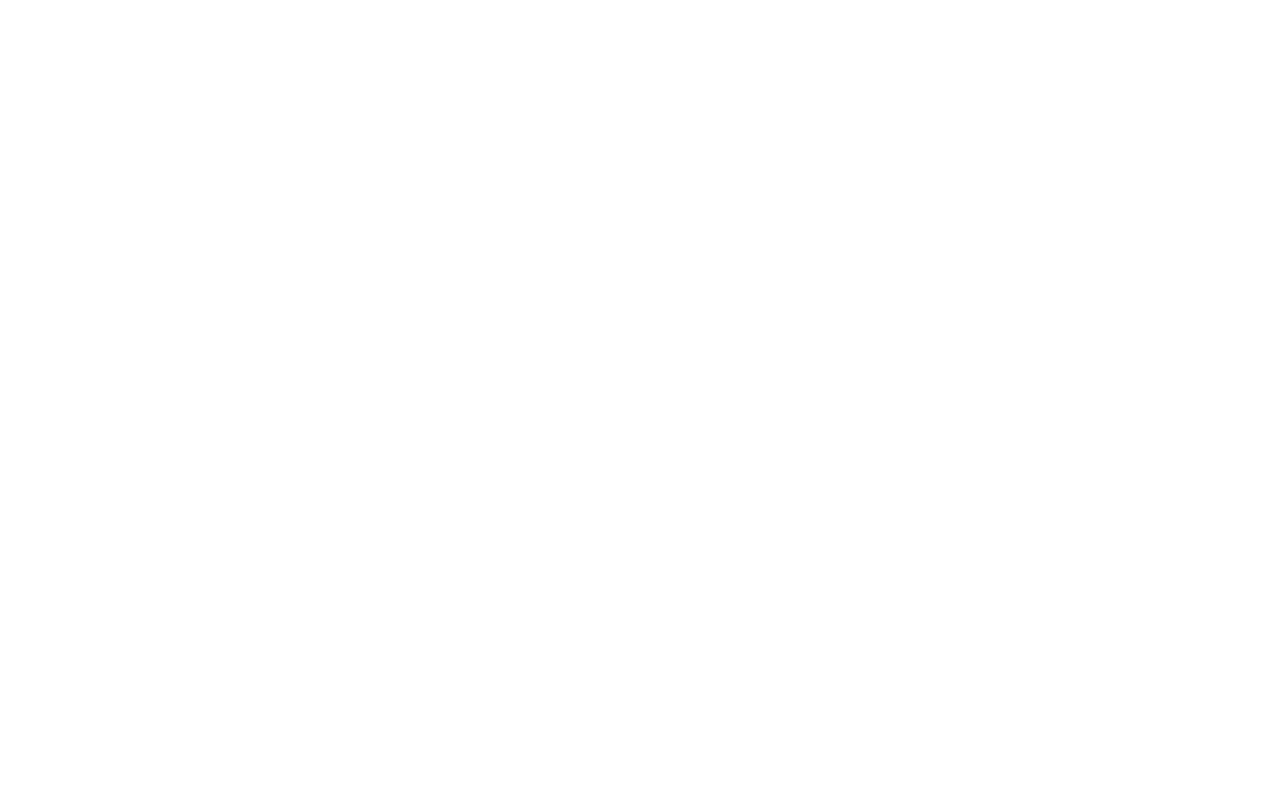
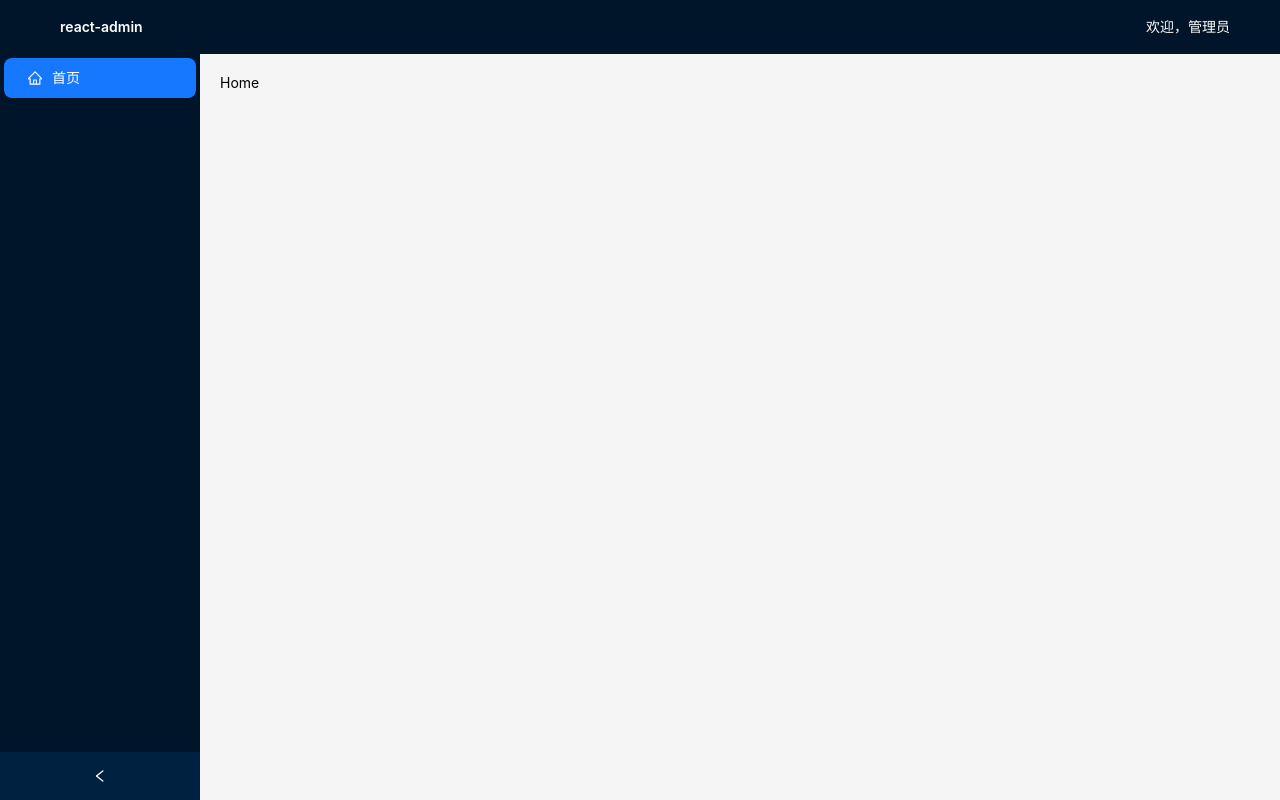
Before and after one commit to wengshuang/admin-template, a React (Vite) app: page /home in a window 1280 px wide. Before the commit this address had no page. Built offline with nearby package versions, Linux system fonts and the light colour scheme; a small style sheet from the web is missing.

Commit message:
feat: 增加layout

```diff
--- a/package.json
+++ b/package.json
@@ -13,6 +13,7 @@
     "format": "prettier --write ."
   },
   "dependencies": {
+    "@ant-design/icons": "^5.3.7",
     "@types/node": "^20.14.10",
     "antd": "^5.19.1",
     "react": "^18.3.1",
--- /dev/null
+++ b/src/layout/Content.tsx
@@ -0,0 +1,9 @@
+import { Layout } from 'antd';
+import { Outlet } from 'react-router-dom';
+export default function CustomContent() {
+  return (
+    <Layout style={{ padding: '20px' }}>
+      <Outlet />
+    </Layout>
+  );
+}
--- /dev/null
+++ b/src/layout/Header.tsx
@@ -0,0 +1,16 @@
+import { Layout } from 'antd';
+import styles from './index.module.less';
+const { Header } = Layout;
+export default function CustomHeader() {
+  return (
+    <Header className={styles['header']}>
+      <div className="header-left">
+        <span className="iconfont icon-a-adminguanliyuanguanlizheyonghukehu"></span>
+        <span className="title">react-admin</span>
+      </div>
+      <div className="header-right">
+        <span className="username">欢迎，管理员</span>
+      </div>
+    </Header>
+  );
+}
--- /dev/null
+++ b/src/layout/Sider.tsx
@@ -0,0 +1,34 @@
+import { useEffect, useState } from 'react';
+import { Layout, Menu } from 'antd';
+import { Link, useLocation } from 'react-router-dom';
+import routes, { RouteType } from '@/routes/config';
+const { Sider } = Layout;
+const items = routes.map((item: RouteType) => ({
+  key: item.path,
+  path: item.path,
+  icon: item.icon,
+  label: <Link to={item.path}>{item.title}</Link>,
+}));
+export default function CustomSider() {
+  const [collapsed, setCollapsed] = useState(false);
+  const location = useLocation();
+  const [selectedKeys, setSelectedKeys] = useState([location.pathname]);
+  useEffect(() => {
+    setSelectedKeys([location.pathname]);
+  }, [location]);
+  return (
+    <Sider
+      width={200}
+      breakpoint="lg"
+      collapsed={collapsed}
+      collapsible
+      onBreakpoint={(broken) => {
+        setCollapsed(broken);
+      }}
+      onCollapse={(value) => setCollapsed(value)}
+    >
+      <div className="demo-logo-vertical" />
+      <Menu theme="dark" mode="inline" selectedKeys={selectedKeys} items={items} />
+    </Sider>
+  );
+}
--- /dev/null
+++ b/src/layout/index.module.less
@@ -0,0 +1,28 @@
+.layout {
+  height: 100vh;
+}
+
+.header {
+  display: flex;
+  justify-content: space-between;
+  align-items: center;
+  height: 54px;
+
+  :global {
+    span {
+      color: #fff;
+    }
+
+    .icon-a-adminguanliyuanguanlizheyonghukehu {
+      margin-right: 10px;
+    }
+
+    .title {
+      font-weight: 600;
+    }
+
+    .username {
+      font-size: 14px;
+    }
+  }
+}
--- /dev/null
+++ b/src/layout/index.tsx
@@ -0,0 +1,25 @@
+import { Layout } from 'antd';
+import { useLocation, useNavigate } from 'react-router-dom';
+import { useEffect } from 'react';
+import Header from './Header';
+import Left from './Sider';
+import Content from './Content';
+import styles from './index.module.less';
+export default function CustomLayout() {
+  const location = useLocation();
+  const navigate = useNavigate();
+  useEffect(() => {
+    if (location.pathname === '/') {
+      navigate('/home');
+    }
+  }, [location]);
+  return (
+    <Layout className={styles['layout']}>
+      <Header />
+      <Layout>
+        <Left></Left>
+        <Content></Content>
+      </Layout>
+    </Layout>
+  );
+}
--- /dev/null
+++ b/src/pages/Home/index.tsx
@@ -0,0 +1,3 @@
+export default function Home() {
+  return <div>Home</div>;
+}
--- /dev/null
+++ b/src/routes/config.tsx
@@ -0,0 +1,25 @@
+import { lazy, Suspense } from 'react';
+import { HomeOutlined } from '@ant-design/icons';
+const Home = lazy(() => import('@/pages/Home/index.tsx'));
+
+export type RouteType = {
+  path: string;
+  title: string;
+  index: boolean;
+  icon: JSX.Element;
+  element: JSX.Element;
+};
+
+export default [
+  {
+    path: '/home',
+    title: '首页',
+    index: true,
+    icon: <HomeOutlined />,
+    element: (
+      <Suspense fallback={<>...</>}>
+        <Home />
+      </Suspense>
+    ),
+  },
+];
--- a/src/routes/index.tsx
+++ b/src/routes/index.tsx
@@ -1,11 +1,25 @@
 import { BrowserRouter, Route, Routes } from 'react-router-dom';
 import Login from '@/pages/Login/index.tsx';
+import Layout from '@/layout';
+import routes, { RouteType } from './config';
 
 export default function CustomRoutes() {
   return (
     <BrowserRouter>
       <Routes>
         <Route path="/login" element={<Login />} />
+        <Route path="/" element={<Layout />}>
+          {routes.map((route: RouteType) => {
+            return (
+              <Route
+                key={route.path}
+                index={route.index}
+                path={route.path}
+                element={route.element}
+              />
+            );
+          })}
+        </Route>
       </Routes>
     </BrowserRouter>
   );
--- a/src/styles/reset.css
+++ b/src/styles/reset.css
@@ -18,6 +18,14 @@
   margin: 0;
   padding: 0;
 }
+html,
+body,
+#root {
+  height: 100vh;
+  width: 100vw;
+  overflow: hidden;
+}
+
 ul,
 li,
 ol {
```
Also changed, not shown: .eslintrc.cjs, 1 other file (tests, documents, lock files or other folders).
